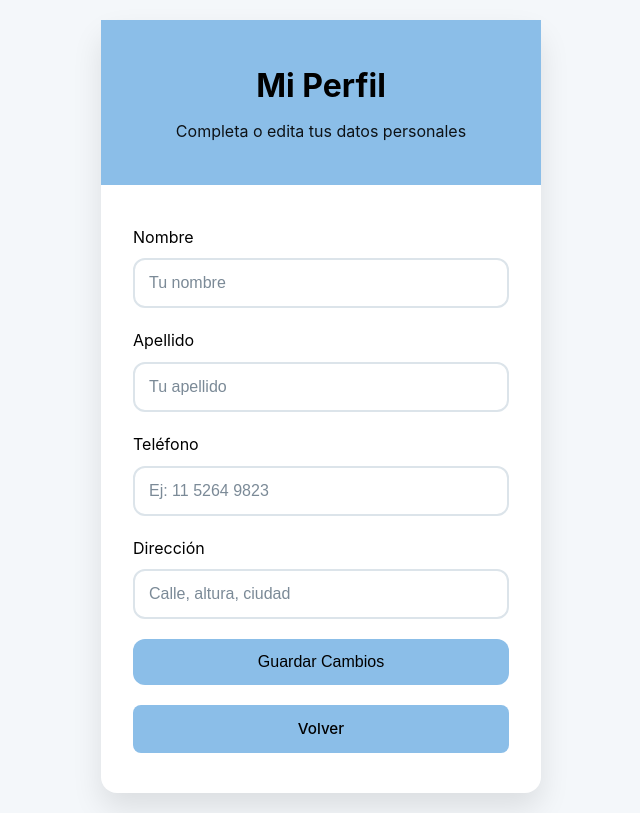
After one commit to LucasFigueroaDev/Sistema-de-Autenticaci-n-PHP-MVC, a PHP site: the page made by src/views/profile.php in a window 1280 px wide. The commit adds this page. Shown: the whole page, without its empty margins (319-959 px from the left). Run offline with PHP 8.4, Linux system fonts and the light colour scheme; the template is opened without the code that fills it, so the values that code supplies are empty; some libraries are stand-ins or nearby versions.

Commit message:
feat: Agrego ProfileController y logica de creacion/actualizacion de perfil

```diff
--- a/src/css/styles.css
+++ b/src/css/styles.css
@@ -1,28 +1,30 @@
 :root {
-    --primary-color: #2563eb;
-    --primary-dark: #1d4ed8;
-    --secondary-color: #64748b;
-    --success-color: #10b981;
-    --error-color: #ef4444;
-    --warning-color: #f59e0b;
-    --background-color: #f8fafc;
-    --surface-color: #ffffff;
-    --text-primary: #1e293b;
-    --text-secondary: #64748b;
-    --border-color: #e2e8f0;
-    --shadow: 0 10px 25px -5px rgba(0, 0, 0, 0.1), 0 10px 10px -5px rgba(0, 0, 0, 0.04);
-    --shadow-lg: 0 25px 50px -12px rgba(0, 0, 0, 0.25);
+    --primary-color: #8BBEE8;
+    --primary-dark: #6FA6D1;
+    --secondary-color: #A8B8C7;
+    --success-color: #A7E3C3;
+    --error-color: #F2A7A7;
+    --warning-color: #F7D59B;
+    --background-color: #F4F7FA;
+    --surface-color: #FFFFFF;
+    --text-primary: #000;
+    --text-secondary: #7B8A97;
+    --border-color: #DCE4EA;
+    --shadow: 0 5px 12px rgba(0, 0, 0, 0.05);
+    --shadow-lg: 0 15px 30px rgba(0, 0, 0, 0.1);
 }
 
+/* RESET */
 * {
     margin: 0;
     padding: 0;
     box-sizing: border-box;
 }
 
+/* GENERAL */
 body {
-    font-family: 'Inter', -apple-system, BlinkMacSystemFont, 'Segoe UI', Roboto, sans-serif;
-    background: linear-gradient(135deg, #667eea 0%, #764ba2 100%);
+    font-family: 'Inter', sans-serif;
+    background: var(--background-color);
     min-height: 100vh;
     display: flex;
     align-items: center;
@@ -38,24 +40,24 @@ body {
     margin: 0 auto;
 }
 
+/* LOGIN BOX */
 .login-box {
     background: var(--surface-color);
     border-radius: 16px;
     box-shadow: var(--shadow-lg);
-    overflow: hidden;
-    transition: transform 0.3s ease, box-shadow 0.3s ease;
+    transition: transform 0.25s ease;
 }
 
 .login-box:hover {
-    transform: translateY(-2px);
-    box-shadow: var(--shadow-lg);
+    transform: translateY(-3px);
 }
 
+/* LOGIN HEADER (sin gradiente) */
 .login-header {
-    background: linear-gradient(135deg, var(--primary-color), var(--primary-dark));
+    background: var(--primary-color);
     padding: 40px 32px;
     text-align: center;
-    color: white;
+    color: black;
 }
 
 .login-title h1 {
@@ -67,9 +69,9 @@ body {
 .login-subtitle {
     font-size: 1rem;
     opacity: 0.9;
-    font-weight: 400;
 }
 
+/* FORM */
 .login-form-container {
     padding: 40px 32px;
 }
@@ -87,47 +89,48 @@ body {
 }
 
 .input {
-    width: 100%;
-    padding: 16px;
+    padding: 14px;
     border: 2px solid var(--border-color);
     border-radius: 12px;
+    background: var(--surface-color);
     font-size: 1rem;
-    transition: all 0.3s ease;
-    background: var(--surface-color);
+    transition: all 0.25s ease;
 }
 
 .input:focus {
+    border-color: var(--primary-color);
+    box-shadow: 0 0 0 3px rgba(139, 190, 232, 0.25);
     outline: none;
-    border-color: var(--primary-color);
-    box-shadow: 0 0 0 3px rgba(37, 99, 235, 0.1);
 }
 
 .input::placeholder {
     color: var(--text-secondary);
 }
 
+/* BUTTON LOGIN */
 .btn-login {
-    background: linear-gradient(135deg, var(--primary-color), var(--primary-dark));
-    color: white;
-    border: none;
-    padding: 16px;
+    background: var(--primary-color);
+    color: black;
+    padding: 14px;
     border-radius: 12px;
     font-size: 1rem;
-    font-weight: 600;
+    font-weight: 500;
+    border: none;
     cursor: pointer;
-    transition: all 0.3s ease;
-    margin-top: 8px;
+    transition: background 0.3s ease, transform 0.2s ease;
 }
 
 .btn-login:hover {
-    transform: translateY(-1px);
-    box-shadow: 0 10px 20px rgba(37, 99, 235, 0.3);
+    background: var(--primary-dark);
+    transform: translateY(-2px);
+    box-shadow: var(--shadow);
 }
 
 .btn-login:active {
     transform: translateY(0);
 }
 
+/* LINKS */
 .message {
     text-align: center;
     color: var(--text-secondary);
@@ -168,36 +164,22 @@ body {
     margin-bottom: 16px;
 }
 
-.home-subtitle {
-    font-size: 1.2rem;
-    opacity: 0.9;
-    font-weight: 400;
-}
-
 .home-content {
+    max-width: 700px;
+    margin: 0 auto;
     padding: 60px 40px;
     text-align: center;
-}
-
-.welcome-text {
-    font-size: 1.5rem;
-    color: var(--text-primary);
-    margin-bottom: 32px;
-}
-
-.user-actions {
     display: flex;
-    gap: 16px;
-    justify-content: center;
-    flex-wrap: wrap;
+    flex-direction: column;
+    gap: 20px;
 }
 
 .btn {
     padding: 12px 24px;
     border-radius: 8px;
     text-decoration: none;
-    font-weight: 600;
-    transition: all 0.3s ease;
+    font-weight: 500;
+    transition: all 0.25s ease;
     border: none;
     cursor: pointer;
     font-size: 0.95rem;
@@ -205,13 +187,13 @@ body {
 
 .btn-primary {
     background: var(--primary-color);
-    color: white;
+    color: black;
+    text-align: center;
 }
 
 .btn-primary:hover {
     background: var(--primary-dark);
-    transform: translateY(-1px);
-    box-shadow: 0 5px 15px rgba(37, 99, 235, 0.3);
+    transform: translateY(-2px);
 }
 
 .btn-secondary {
--- /dev/null
+++ b/src/views/profile.php
@@ -0,0 +1,63 @@
+<!DOCTYPE html>
+<html lang="es">
+
+<head>
+    <meta charset="UTF-8">
+    <meta name="viewport" content="width=device-width, initial-scale=1.0">
+    <title>Mi Perfil - Sistema Profesional</title>
+    <link rel="stylesheet" href="src/css/styles.css">
+</head>
+
+<body>
+
+    <div class="container">
+        <div class="login-box">
+            <div class="login-header" style="background: var(--primary-color);">
+                <div class="login-title">
+                    <h1>Mi Perfil</h1>
+                </div>
+                <p class="login-subtitle">Completa o edita tus datos personales</p>
+            </div>
+
+            <div class="login-form-container">
+                <form class="login-form" action="<?= BASE_URL ?>profile" method="POST">
+
+                    <div class="form-group">
+                        <label for="first_name">Nombre</label>
+                        <input type="text" id="first_name" name="first_name" class="input"
+                            placeholder="Tu nombre" required
+                            value="<?php echo ($user['first_name'] ?? '') ?>">
+                    </div>
+
+                    <div class="form-group">
+                        <label for="last_name">Apellido</label>
+                        <input type="text" id="last_name" name="last_name" class="input"
+                            placeholder="Tu apellido" required
+                            value="<?php echo ($user['last_name'] ?? '') ?>">
+                    </div>
+
+                    <div class="form-group">
+                        <label for="phone">Teléfono</label>
+                        <input type="text" id="phone" name="phone" class="input"
+                            placeholder="Ej: 11 5264 9823"
+                            value="<?php echo ($user['phone'] ?? '') ?>">
+                    </div>
+
+                    <div class="form-group">
+                        <label for="address">Dirección</label>
+                        <input type="text" id="address" name="address" class="input"
+                            placeholder="Calle, altura, ciudad"
+                            value="<?php echo ($user['address'] ?? '') ?>">
+                    </div>
+
+                    <button type="submit" class="btn-login">Guardar Cambios</button>
+                    <a href="<?php BASE_URL ?>home" class="btn btn-primary">Volver</a>
+                </form>
+                <?php if (function_exists('display_modal_message')) display_modal_message(); ?>
+            </div>
+        </div>
+    </div>
+
+</body>
+
+</html>
```
Also changed, not shown: other parts of src/css/styles.css (+30 -60 lines), index.php (+7 -1 lines), src/controller/AuthController.php (+29 -42 lines), src/controller/ProfileController.php (added, +71 -0 lines), src/js/script.js (deleted, +0 -9 lines), src/models/UserModel.php (+30 -14 lines), readme.md (added), src/controller/RegisterController.php (deleted), 4 other files.
